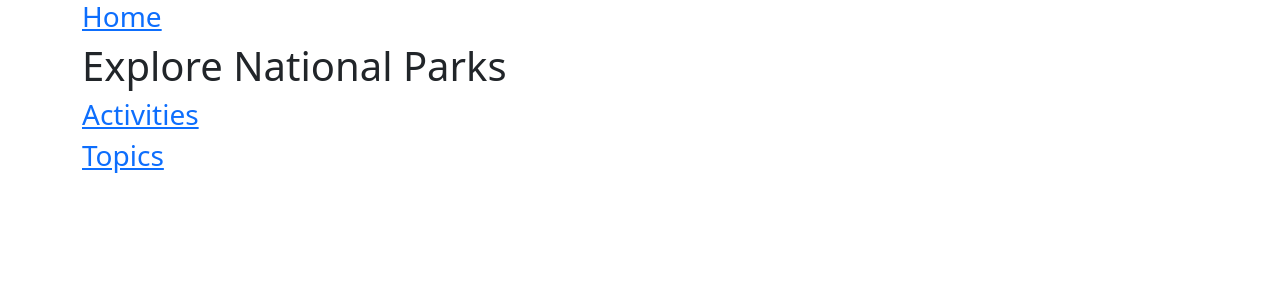
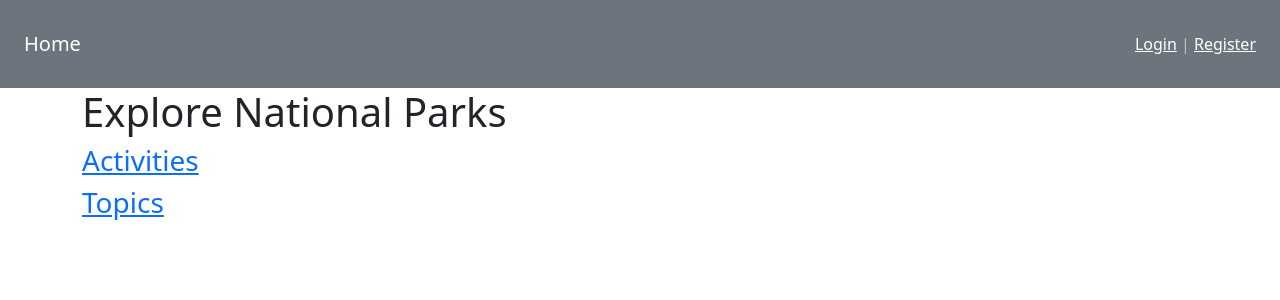
Before and after one commit to TaraDenniston/explore-national-parks, a Flask app: page / in a window 1280 px wide. Shown: the top 300 px of the page. Run offline with Flask 3, Linux system fonts and the light colour scheme.

Commit message:
add navbar to base template

```diff
--- a/templates/base.html
+++ b/templates/base.html
@@ -8,10 +8,31 @@
   <link rel="stylesheet" href="https://cdn.jsdelivr.net/npm/bootstrap@5.2.3/dist/css/bootstrap.min.css" integrity="sha384-rbsA2VBKQhggwzxH7pPCaAqO46MgnOM80zW1RWuH61DGLwZJEdK2Kadq2F9CUG65" crossorigin="anonymous">
 </head>
 <body>
+
+  <!-- Navigation Bar -->
+  <nav class="navbar navbar-dark bg-secondary p-4">
+    <a class="navbar-brand" href="/">Home</a>
+    {% if session['username'] %}
+    <span class="navbar-text">
+      <a href="/logout">Logout</a>
+    </span>
+    {% else %}
+    <span class="navbar-text">
+      <a href="/login">Login</a> |
+      <a href="/register">Register</a>
+    </span>
+    {% endif %}
+  </nav>
+
+  <!-- Main Content -->
   <div class="container m-4 m-auto">
-    <h3><a href="/">Home</a></h3>
+    {% for category, msg in get_flashed_messages(with_categories=True) %}
+    <div class="alert alert-{{category}} mt-3">{{ msg }}</div>
+    {% endfor %}
+
     {% block content %}
     {% endblock %}
   </div>
+
 </body>
 </html>
```
